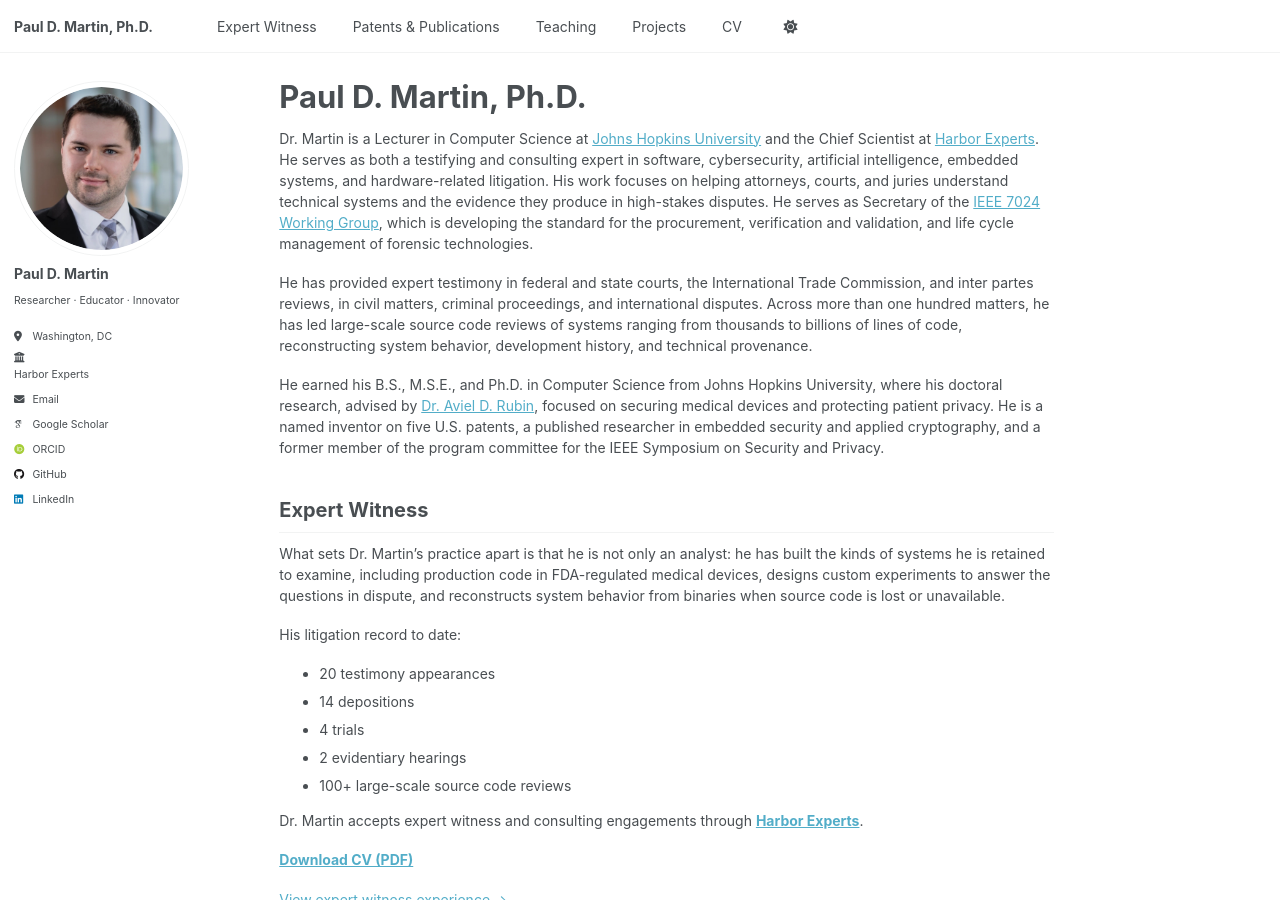
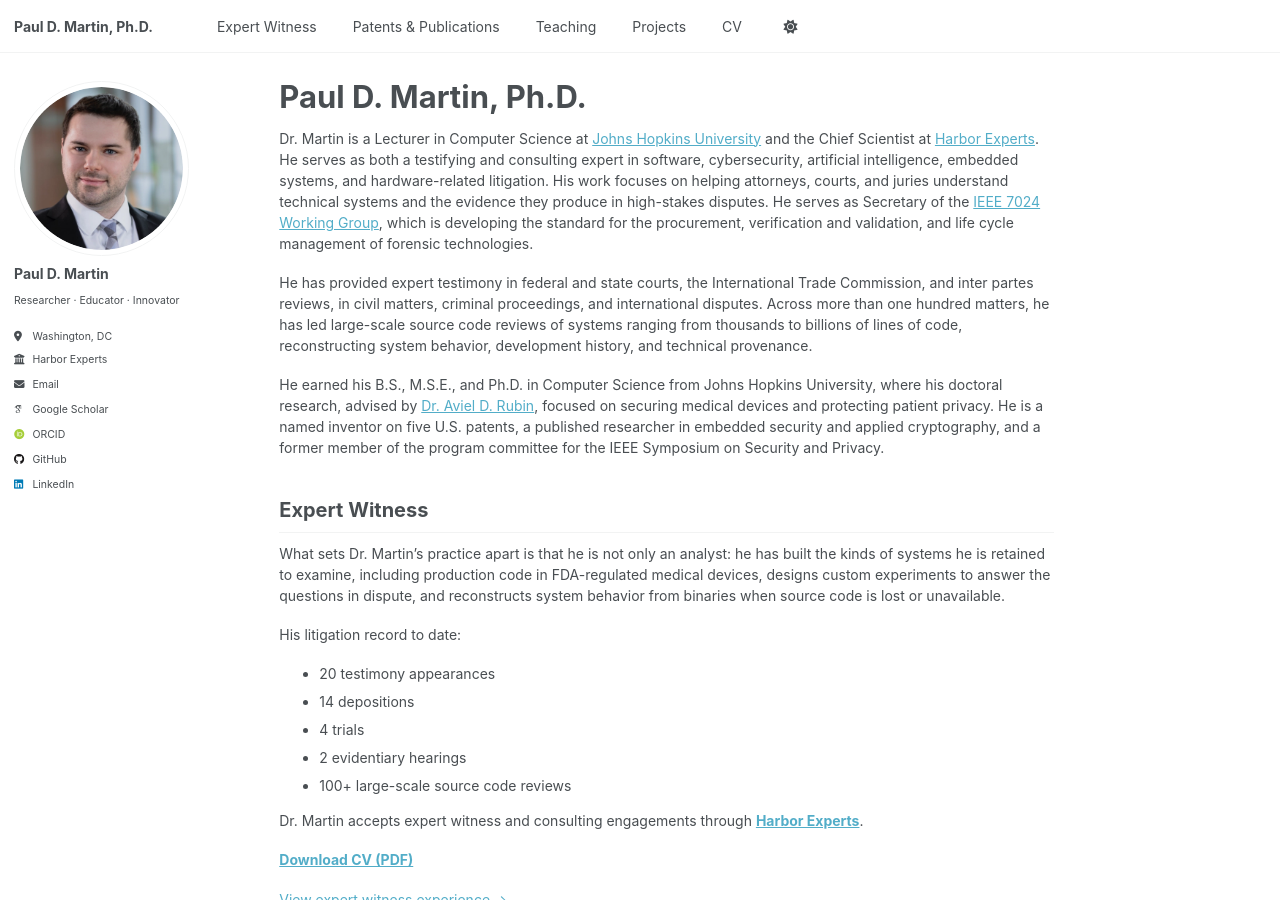
Before and after one commit to pauldmartinphd/pauldmartinphd.github.io, a Jekyll site: the page built from _pages/about.md, in a window 1280 px wide and 900 px high. Built offline with Jekyll 4.4.1, drawn with Linux system fonts in a browser that asks for light colours; some web fonts are replaced.

Commit message:
Fix employer link wrapping in sidebar

```diff
--- a/_includes/author-profile.html
+++ b/_includes/author-profile.html
@@ -28,7 +28,7 @@
         <li class="author__desktop"><i class="fas fa-fw fa-location-dot icon-pad-right" aria-hidden="true"></i>{{ author.location }}</li>
       {% endif %}
       {% if author.employer %}
-        <li class="author__desktop"><i class="fas fa-fw fa-building-columns icon-pad-right" aria-hidden="true"></i>{% if author.employer_url %}<a href="{{ author.employer_url }}">{{ author.employer }}</a>{% else %}{{ author.employer }}{% endif %}</li>
+        {% if author.employer_url %}<li class="author__desktop"><a href="{{ author.employer_url }}"><i class="fas fa-fw fa-building-columns icon-pad-right" aria-hidden="true"></i>{{ author.employer }}</a></li>{% else %}<li class="author__desktop"><i class="fas fa-fw fa-building-columns icon-pad-right" aria-hidden="true"></i>{{ author.employer }}</li>{% endif %}
       {% endif %}
       {% if author.uri %}
         <li><a href="{{ author.uri }}"><i class="fas fa-fw fa-link icon-pad-right" aria-hidden="true"></i>{{ site.data.ui-text[site.locale].website_label | default: "Website" }}</a></li>
```
